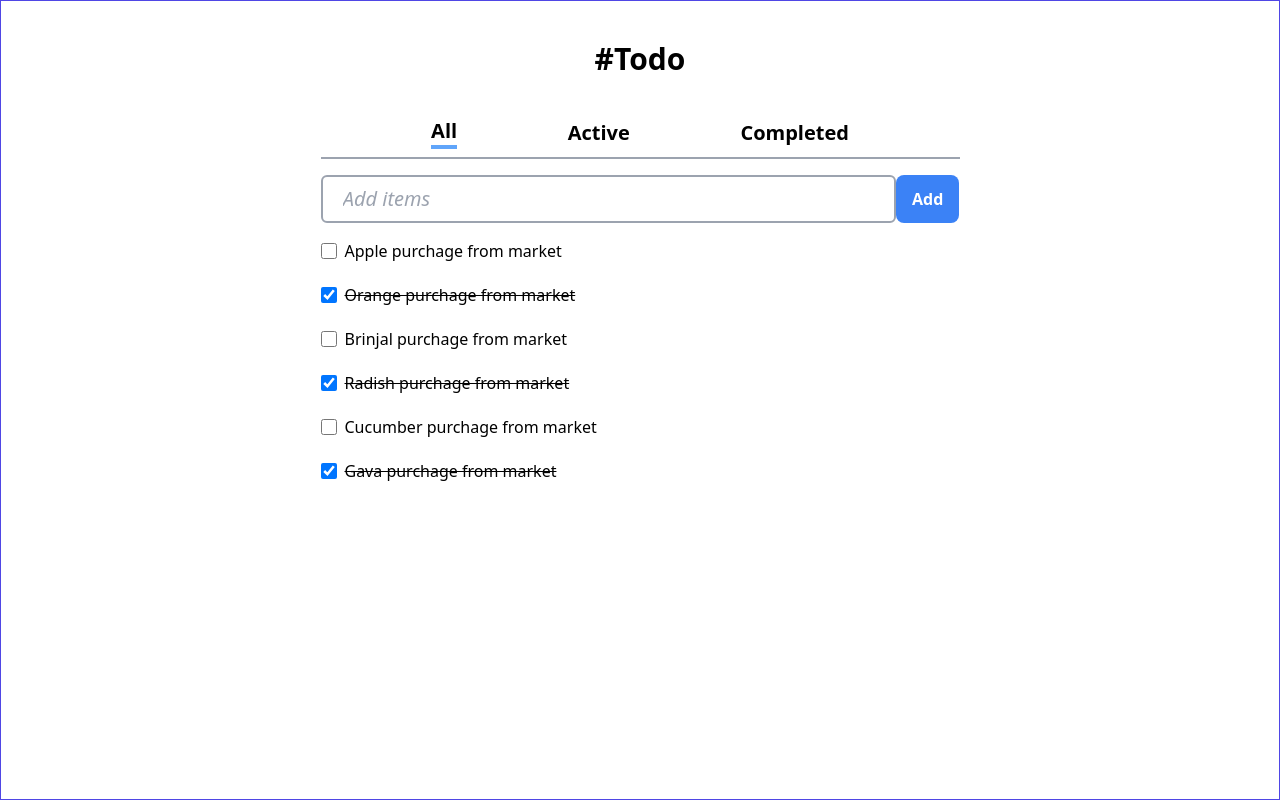
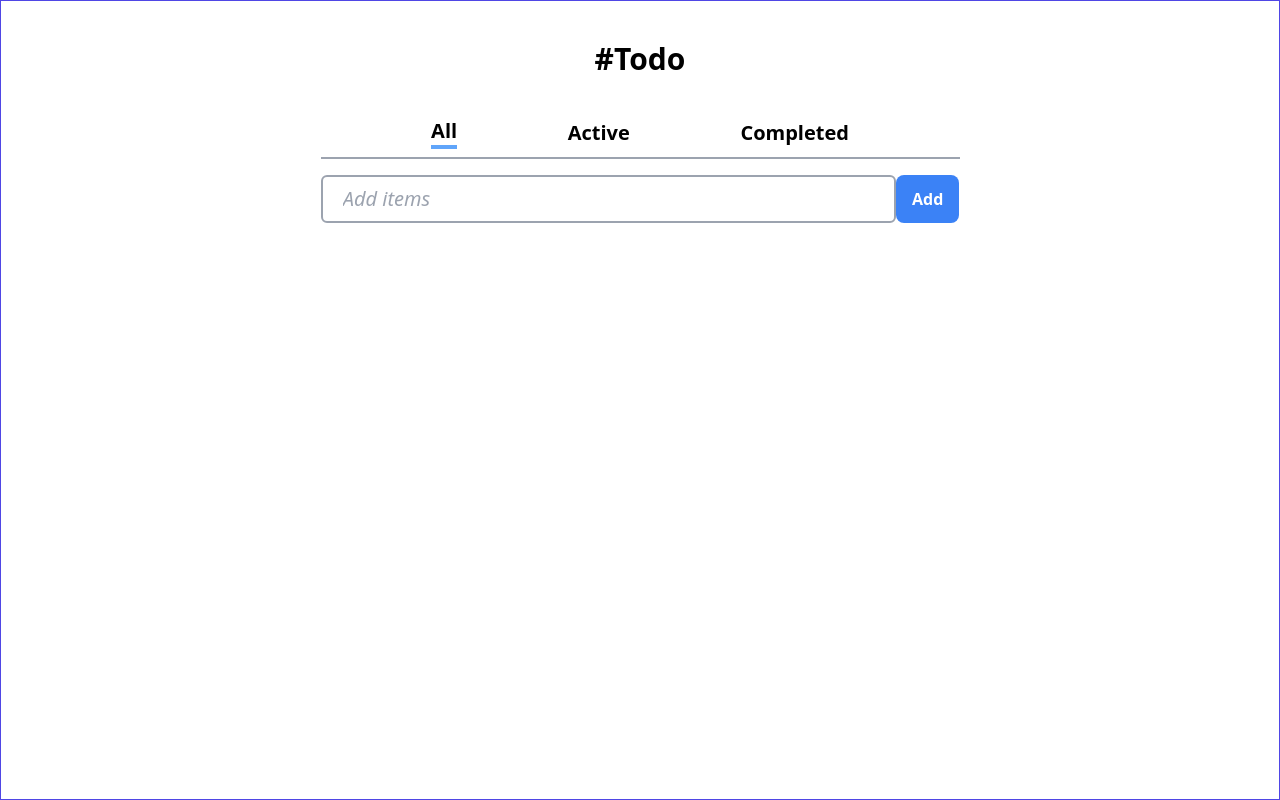
Before and after one commit to anil843324/advanceTodo, a React (Create React App) app: page / in a window 1280 px wide. Built offline with nearby package versions, Linux system fonts and the light colour scheme.

Commit message:
almost complete

```diff
--- a/src/pages/Home.jsx
+++ b/src/pages/Home.jsx
@@ -1,25 +1,44 @@
-import React, { useState } from "react";
+import React, { useEffect, useState } from "react";
 
 import { MdDelete } from "react-icons/md";
-let arr = [
-  { items: "Apple purchage from market", id: 1, check: false },
-  { items: "Orange purchage from market", id: 2, check: true },
-  { items: "Brinjal purchage from market", id: 3, check: false },
-  { items: "Radish purchage from market", id: 4, check: true },
-  { items: "Cucumber purchage from market", id: 5, check: false },
-  { items: "Gava purchage from market", id: 6, check: true },
-];
+// let arr = [
+//   { items: "Apple purchage from market", id: 1, check: false },
+//   { items: "Orange purchage from market", id: 2, check: true },
+//   { items: "Brinjal purchage from market", id: 3, check: false },
+//   { items: "Radish purchage from market", id: 4, check: true },
+//   { items: "Cucumber purchage from market", id: 5, check: false },
+//   { items: "Gava purchage from market", id: 6, check: true },
+// ];
+
+// get local storage data
+const getLocalStorageData=()=>{
+
+        const lists=localStorage.getItem('todoData')
+       if(lists){
+
+        return  JSON.parse(lists)
+       }else{
+        return []
+       }
+
+}
+
+
 
 const Home = () => {
+
   const [toggle, setToggle] = useState({
     all: true,
     active: false,
     completed: false,
   });
 
-  const [data, setData] = useState(arr);
+  // const [data, setData] = useState(arr);
 
-  console.log(data);
+   const [input,setInput]=useState('');
+
+   const [allData,setAllData]=useState(getLocalStorageData())
+
 
   const handleClick = (props) => {
     if (props === "all") {
@@ -31,7 +50,7 @@ const Home = () => {
           completed: false,
         };
       });
-      setData(arr);
+      //  setAllData(addData);
     } else if (props === "active") {
       setToggle((i) => {
         return {
@@ -41,9 +60,9 @@ const Home = () => {
           completed: false,
         };
       });
-      let filterData = data.filter((el) => el.check === false);
+      let filterData = allData.filter((el) => el.check === false);
 
-      setData(filterData);
+       setAllData(filterData);
     } else if (props === "completed") {
       setToggle((i) => {
         return {
@@ -52,17 +71,17 @@ const Home = () => {
           completed: true,
         };
       });
-      let filterData = arr.filter((el) => el.check === true);
+      let filterData = allData.filter((el) => el.check === true);
 
-      setData(filterData);
+      setAllData(filterData);
     }
   };
 
   const handleChange = (e) => {
     const { value, checked } = e.target;
 
-    setData(
-      data.map((el) => {
+    setAllData(
+      allData.map((el) => {
         if (el.items === value) {
           return { ...el, check: true };
         }
@@ -72,13 +91,27 @@ const Home = () => {
     );
   };
 
+   // add data
+
+    const addData=()=>{
+
+         if(!input){
+          alert("Please add items")
+         }else{
+
+           setAllData( [...allData,{ items:input, id: new Date().getTime().toString(), check: false }])
+           setInput('')
+         }
+
+    }
+
 
   //  delete single Data
     const handleDeleteSinglData=(index)=>{
 
-      let filterData = data.filter((el) => el.id !== index);
+      let filterData = addData.filter((el) => el.id !== index);
 
-      setData(filterData);
+      setAllData(filterData);
 
 
 
@@ -87,13 +120,21 @@ const Home = () => {
     // delete all the data
     const handleDeleteAll=()=>{
 
-      let filterData = arr.filter((el) => el.check !== true);
+      let filterData = addData.filter((el) => el.check !== true);
 
-      setData(filterData);
+      setAllData(filterData);
 
 
 
     }
+
+    // adding localstorage
+
+    useEffect(() => {
+
+        localStorage.setItem("todoData", JSON.stringify(allData))
+
+    }, [allData])
 
 
 
@@ -137,14 +178,16 @@ const Home = () => {
               className=" w-[90%] placeholder:italic text-xl pl-5 py-2 rounded-md border-2 border-gray-400 outline-none "
               type="text"
               placeholder="Add items"
+               value={input}
+              onChange={(e)=> {setInput(e.target.value)}}
             />
-            <button className="bg-blue-500 hover:bg-blue-700 text-white font-bold py-2 px-4 rounded-lg">
+            <button onClick={()=> {addData()}   } className="bg-blue-500 hover:bg-blue-700 text-white font-bold py-2 px-4 rounded-lg">
               Add
             </button>
           </div>
 
           <div className="w-[50%]  boder-2 border-red-200  ">
-            {data.map((ele) => (
+            {allData.map((ele) => (
               <div className=" flex justify-between " key={ele.id}>
                 <div className="flex gap-2 mb-5">
                   <input
```
